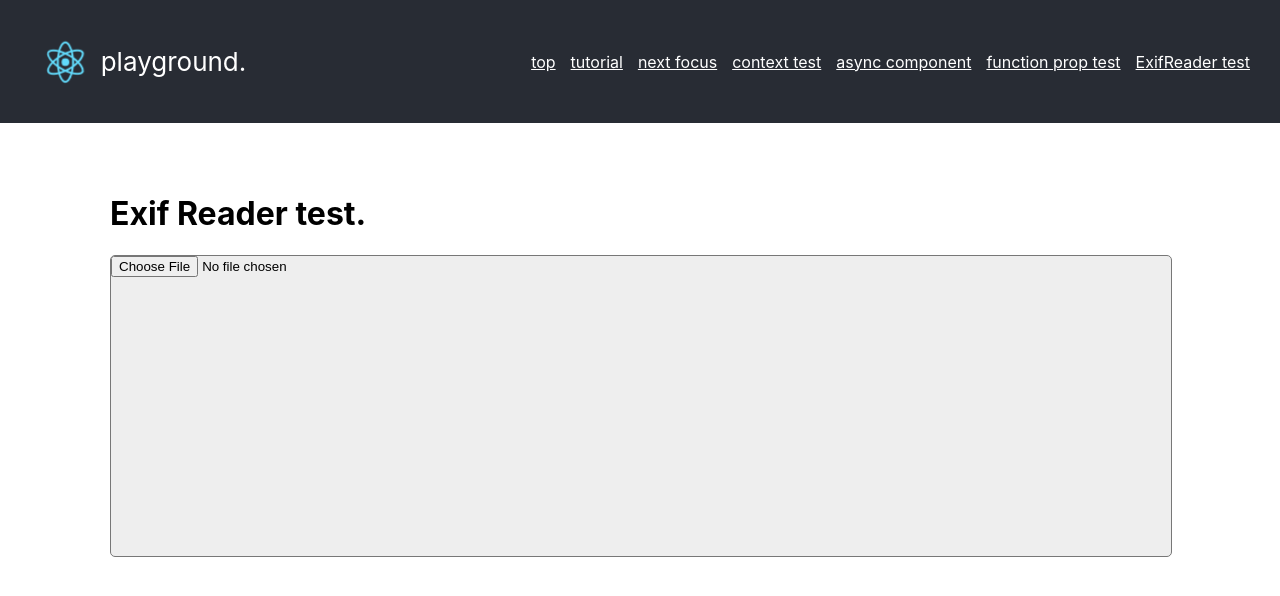
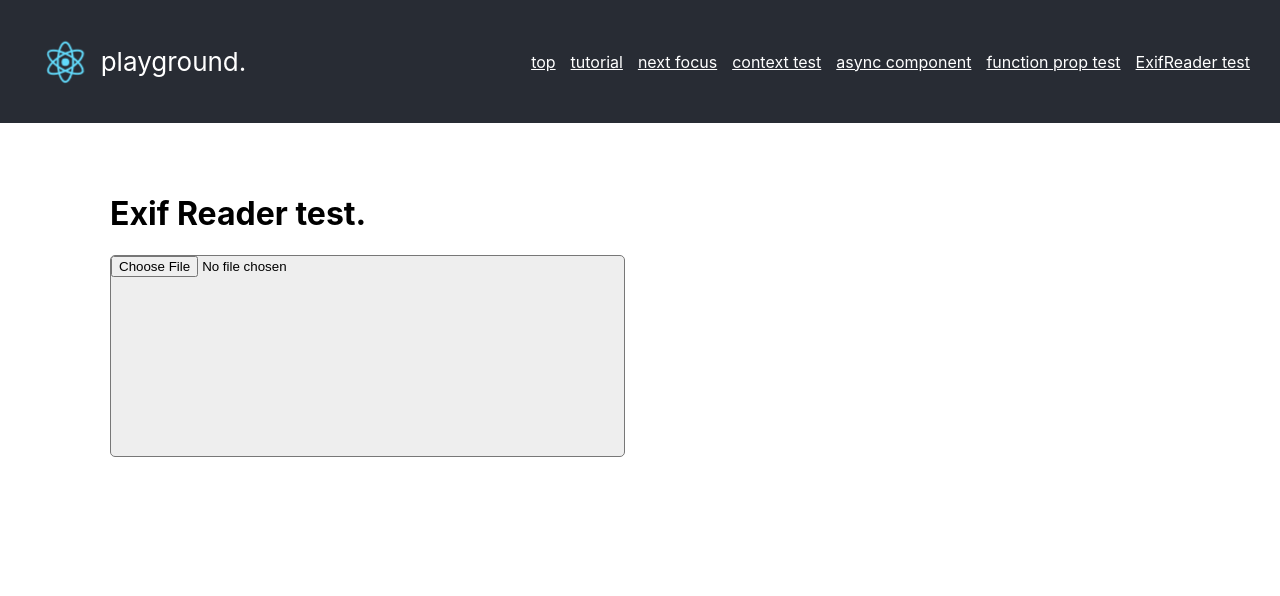
Before and after one commit to neripark/react-typescript-playground, a React app: page /exif-reader-test in a window 1280 px wide. Shown: the top 596 px of the page. Built offline with nearby package versions, Linux system fonts and the light colour scheme.

Commit message:
read as image

```diff
--- a/src/App.css
+++ b/src/App.css
@@ -80,9 +80,14 @@
   color: #fff;
 }
 
+.file-unit-container {
+  display: grid;
+  grid-template-columns: 1fr 1fr;
+  grid-gap: 30px;
+}
+
 .file-input-test {
-  width: 100%;
-  height: 300px;
+  height: 200px;
   border: 1px solid #777;
   background: #eee;
   border-radius: 5px;
@@ -90,3 +95,12 @@
   position: relative;
   cursor: pointer;
 }
+
+.image-wrapper {
+  width: 400px;
+  margin-left: 30px;
+}
+
+.load-image {
+  width: 100%;
+}
--- a/src/pages/ExifReaderTest/hooks.ts
+++ b/src/pages/ExifReaderTest/hooks.ts
@@ -2,9 +2,11 @@ import * as React from "react";
 import * as ExifReader from 'exifreader';
 
 const useHooks = () => {
+  const [img, setImg] = React.useState<HTMLImageElement | undefined>();
 
   const onChange = (e: React.ChangeEvent<HTMLInputElement>) => {
     loadByReader(e);
+    loadAsImage(e);
   }
 
   const loadByReader = (e: React.ChangeEvent<HTMLInputElement>) => {
@@ -18,11 +20,28 @@ const useHooks = () => {
       const tags = ExifReader.load(result as ArrayBuffer)
       console.log(tags.Orientation);
     };
+
+    // Exifreader が ArrayBuffer を要求しているので readAsArrayBuffer
     reader.readAsArrayBuffer(file);
+  }
+
+  const loadAsImage = (e: React.ChangeEvent<HTMLInputElement>) => {
+    if (e.target.files === null) return;
+    const reader = new FileReader();
+    const image = new Image();
+    reader.onload = () => {
+      image.onload = () => {
+        setImg(image);
+      }
+      if (reader.result?.toString() === undefined) return ;
+      image.src = reader.result?.toString();
+    }
+    reader.readAsDataURL(e.target.files[0]);
   }
 
   return {
     onChange,
+    img,
   };
 };
 
--- a/src/pages/ExifReaderTest/index.tsx
+++ b/src/pages/ExifReaderTest/index.tsx
@@ -9,7 +9,18 @@ const ExifReaderTest: React.FC<PageProps> = () => {
   return (
     <>
       <h1>Exif Reader test.</h1>
-      <input className="file-input-test" type="file" onChange={hooks.onChange}/>
+      <div className="file-unit-container">
+        <input className="file-input-test" type="file" onChange={hooks.onChange}/>
+        <div className="image-wrapper">
+          {hooks.img &&
+            <img
+              className="load-image"
+              src={hooks.img.src}
+              alt="hooks img"
+            />
+          }
+        </div>
+      </div>
     </>
   );
 };
```
